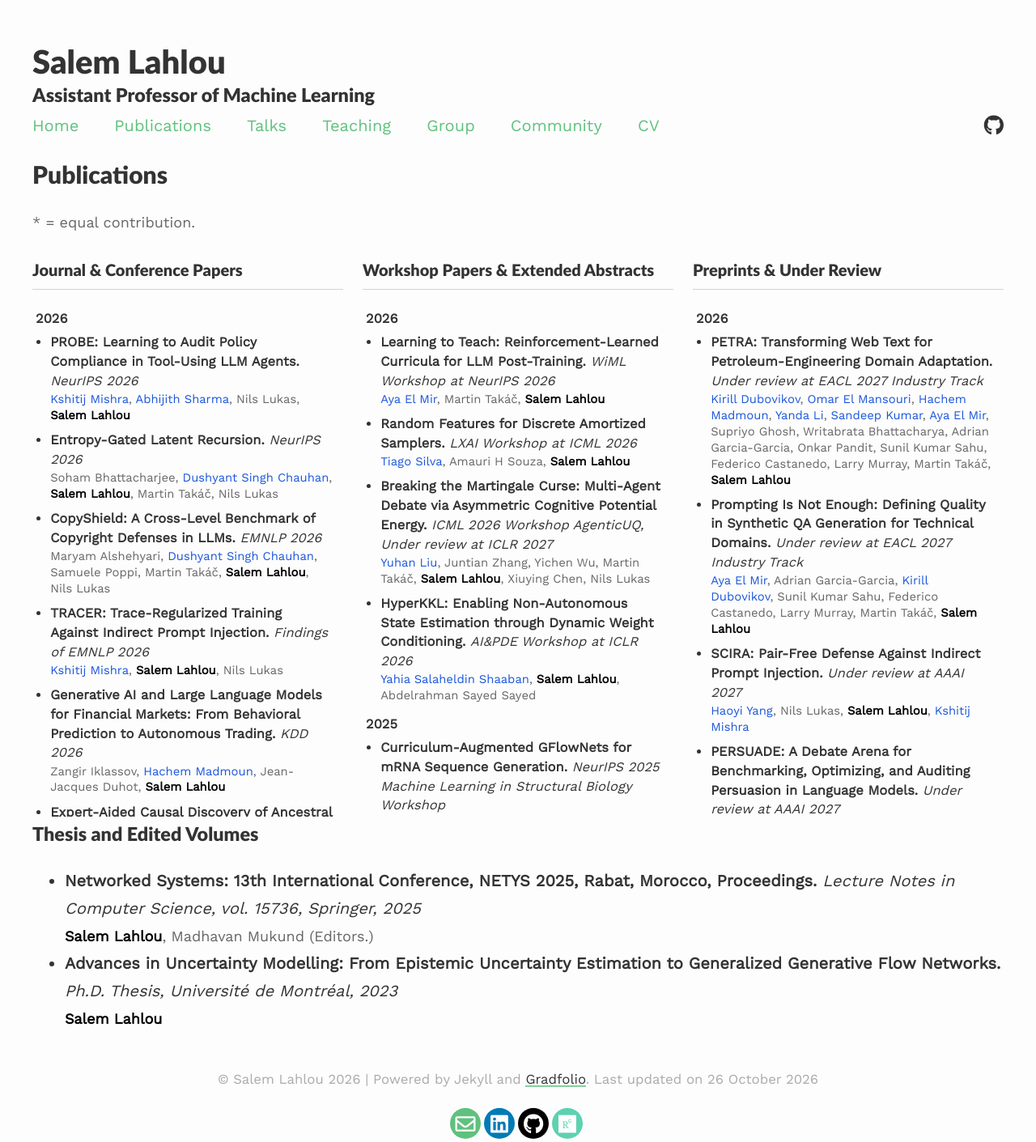
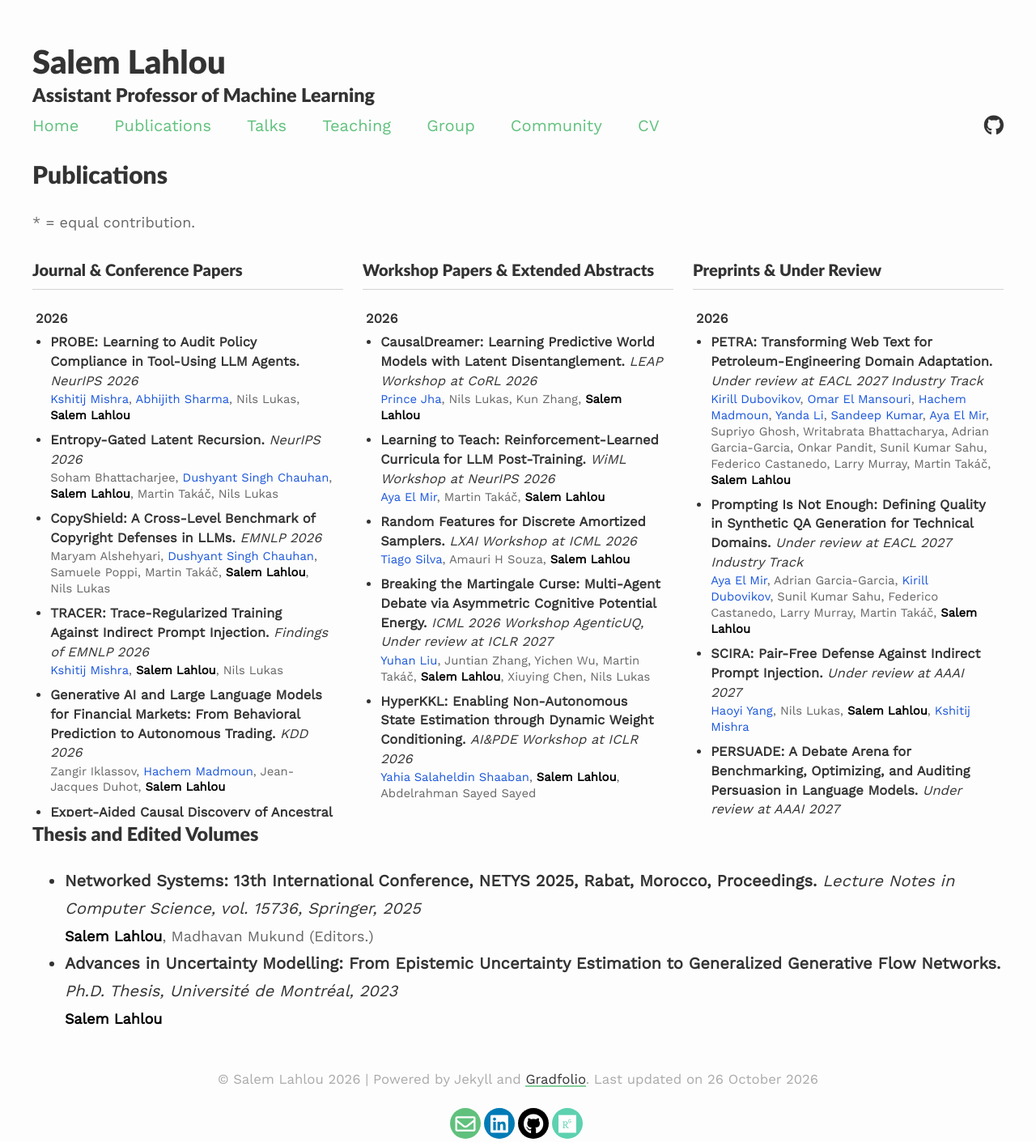
Before and after one commit to saleml/saleml.github.io, a Jekyll site: the page built from _pages/publications.md, in a window 1280 px wide. Shown: the whole page at 81% size. Built offline with Jekyll 4.4.1, drawn with Linux system fonts in a browser that asks for light colours; nearby versions of some CDN libraries; a style sheet for code colours, icons or effects is not loaded.

Commit message:
Add CausalDreamer (LEAP Workshop at CoRL 2026) to publications
Co-Authored-By: Claude Opus 5.5 <noreply@anthropic.com>

```diff
--- a/_pages/publications.md
+++ b/_pages/publications.md
@@ -72,6 +72,7 @@ published: true
 <div class="publications-scroll">
 <p class="pub-year">2026</p>
 <ul>
+<li><strong>CausalDreamer: Learning Predictive World Models with Latent Disentanglement.</strong> <em>LEAP Workshop at CoRL 2026</em><div class="pub-authors"><span class="pub-author-student">Prince Jha</span>, Nils Lukas, Kun Zhang, <strong class="pub-author-me">Salem Lahlou</strong></div></li>
 <li><strong>Learning to Teach: Reinforcement-Learned Curricula for LLM Post-Training.</strong> <em>WiML Workshop at NeurIPS 2026</em><div class="pub-authors"><span class="pub-author-student">Aya El Mir</span>, Martin Takáč, <strong class="pub-author-me">Salem Lahlou</strong></div></li>
 <li><strong>Random Features for Discrete Amortized Samplers.</strong> <em>LXAI Workshop at ICML 2026</em><div class="pub-authors"><span class="pub-author-student">Tiago Silva</span>, Amauri H Souza, <strong class="pub-author-me">Salem Lahlou</strong></div></li>
 <li><strong>Breaking the Martingale Curse: Multi-Agent Debate via Asymmetric Cognitive Potential Energy.</strong> <em>ICML 2026 Workshop AgenticUQ, Under review at ICLR 2027</em><div class="pub-authors"><span class="pub-author-student">Yuhan Liu</span>, Juntian Zhang, Yichen Wu, Martin Takáč, <strong class="pub-author-me">Salem Lahlou</strong>, Xiuying Chen, Nils Lukas</div></li>
```
